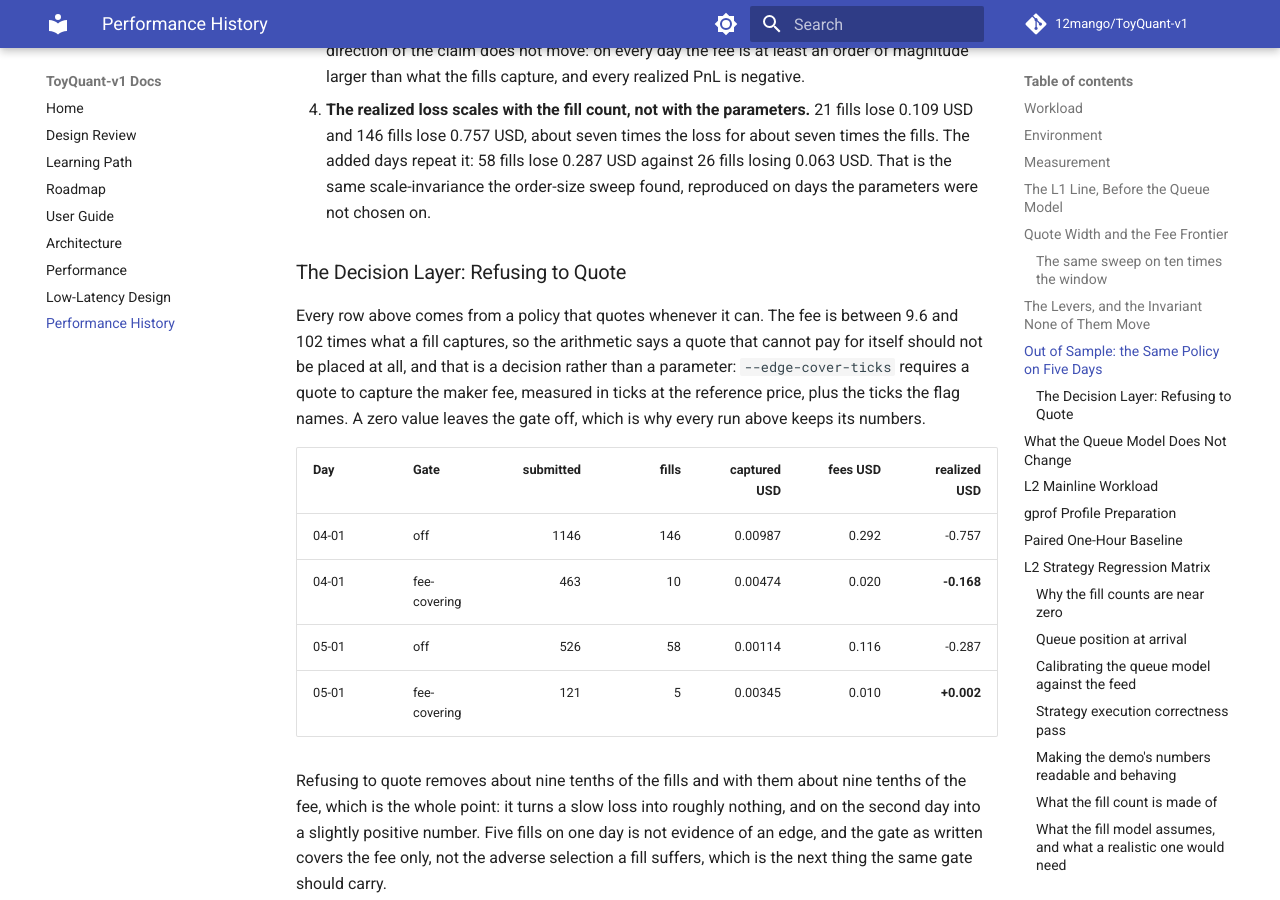
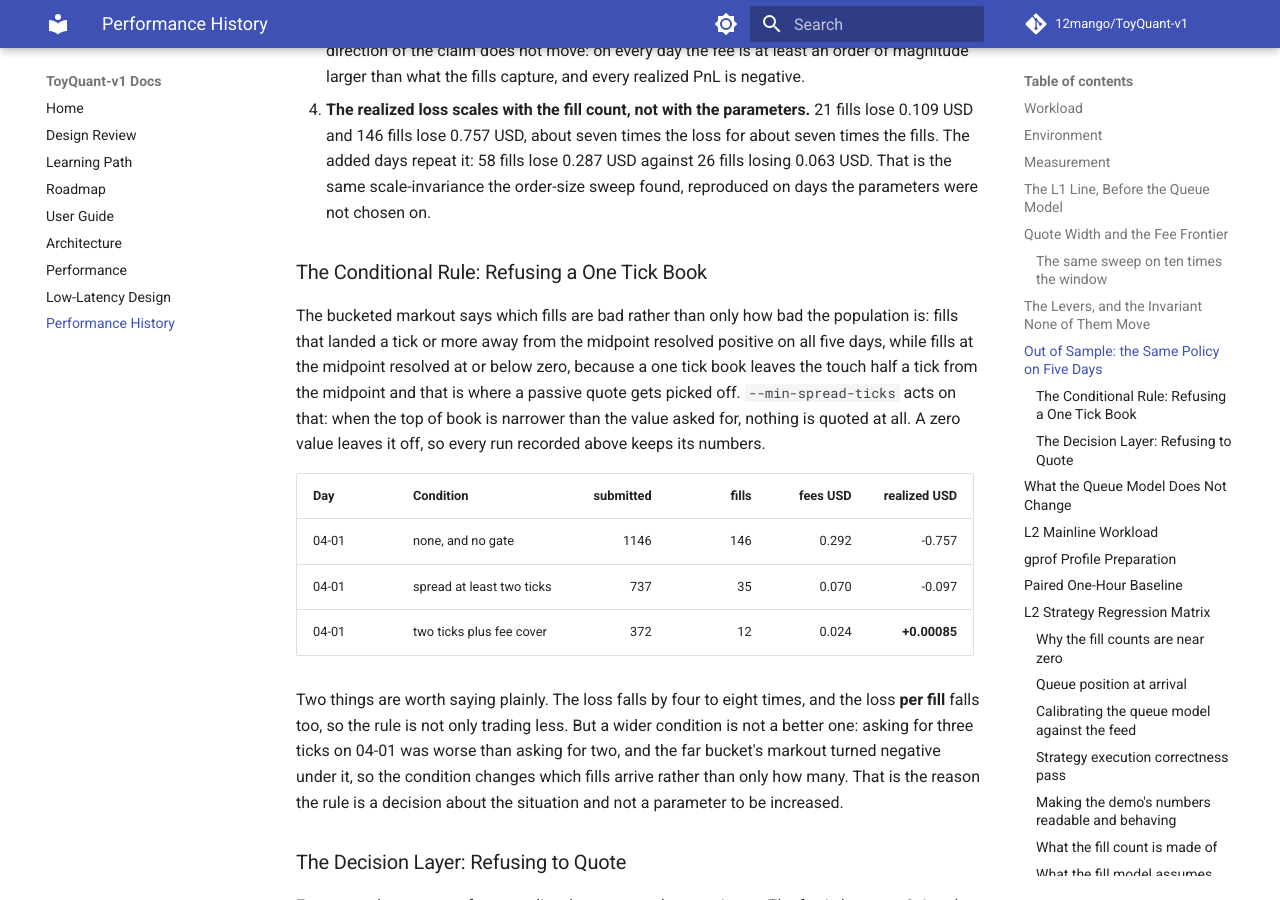
Before and after one commit to 12mango/ToyQuant-v1, an MkDocs documentation site: the page built from docs/PERFORMANCE_HISTORY.md, in a window 1280 px wide and 900 px high, scrolled down 7609 px. Built offline with MkDocs 1.6.1 and Material for MkDocs 9.7.7, drawn with Linux system fonts in a browser that asks for light colours; comment, search, counter and statistics services are not loaded.

Commit message:
strategy: Refuse a one tick book instead of pricing in it

```diff
--- a/docs/PERFORMANCE_HISTORY.md
+++ b/docs/PERFORMANCE_HISTORY.md
@@ -270,6 +270,33 @@ What survives is the reason for doing it.
    fills lose 0.757 USD, about seven times the loss for about seven times the fills. The added days repeat it: 58
    fills lose 0.287 USD against 26 fills losing 0.063 USD. That is the same scale-invariance the order-size sweep
    found, reproduced on days the parameters were not chosen on.
+
+### The Conditional Rule: Refusing a One Tick Book
+
+The bucketed markout says which fills are bad rather than only how bad the population is: fills that landed a tick
+or more away from the midpoint resolved positive on all five days, while fills at the midpoint resolved at or below
+zero, because a one tick book leaves the touch half a tick from the midpoint and that is where a passive quote gets
+picked off. `--min-spread-ticks` acts on that: when the top of book is narrower than the value asked for, nothing is
+quoted at all. A zero value leaves it off, so every run recorded above keeps its numbers.
+
+| Day | Condition | submitted | fills | fees USD | realized USD |
+|---|---|---:|---:|---:|---:|
+| 04-01 | none, and no gate | 1146 | 146 | 0.292 | -0.757 |
+| 04-01 | spread at least two ticks | 737 | 35 | 0.070 | -0.097 |
+| 04-01 | two ticks plus fee cover | 372 | 12 | 0.024 | **+0.00085** |
+
+Two things are worth saying plainly. The loss falls by four to eight times, and the loss **per fill** falls too, so
+the rule is not only trading less. But a wider condition is not a better one: asking for three ticks on 04-01 was
+worse than asking for two, and the far bucket's markout turned negative under it, so the condition changes which
+fills arrive rather than only how many. That is the reason the rule is a decision about the situation and not a
+parameter to be increased.
+
+<!-- toyquant:check
+run: l2_replay data/v2/deribit_trades_2020-04-01_BTC-PERPETUAL.csv.gz /tmp/snap_20200401_200k.csv BTC-PERPETUAL 0 active_l2 1 prorata --fast-validation --base-spread-ticks=1 --refresh-price-ticks=4 --min-spread-ticks=2
+then: submitted_orders=737 trade_reports=35 fees_paid=0.07 realized_pnl=-0.0967336
+run: l2_replay data/v2/deribit_trades_2020-04-01_BTC-PERPETUAL.csv.gz /tmp/snap_20200401_200k.csv BTC-PERPETUAL 0 active_l2 1 prorata --fast-validation --base-spread-ticks=1 --refresh-price-ticks=4 --min-spread-ticks=2 --edge-cover-ticks=0.001
+then: submitted_orders=372 trade_reports=12 fees_paid=0.024 realized_pnl=0.000845982
+-->
 
 ### The Decision Layer: Refusing to Quote
 
```
Also changed, not shown: 6 other files.
